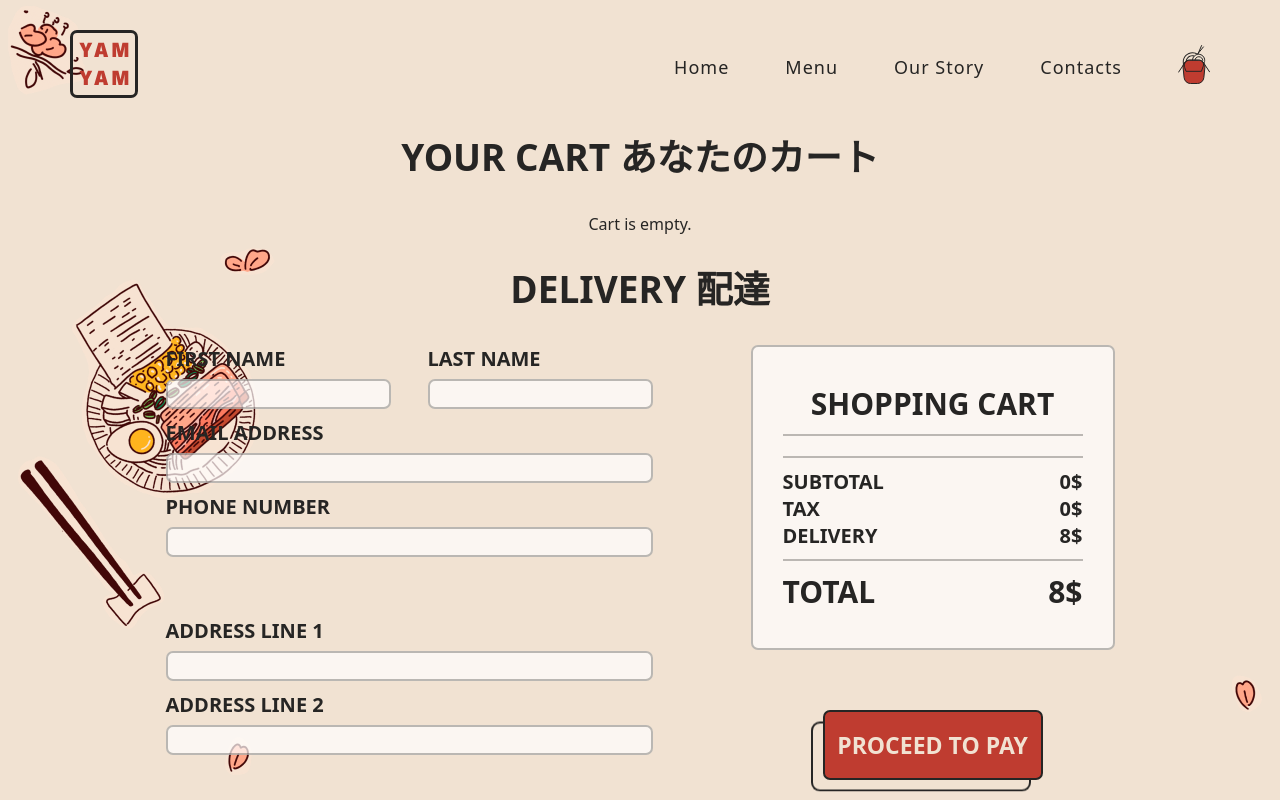
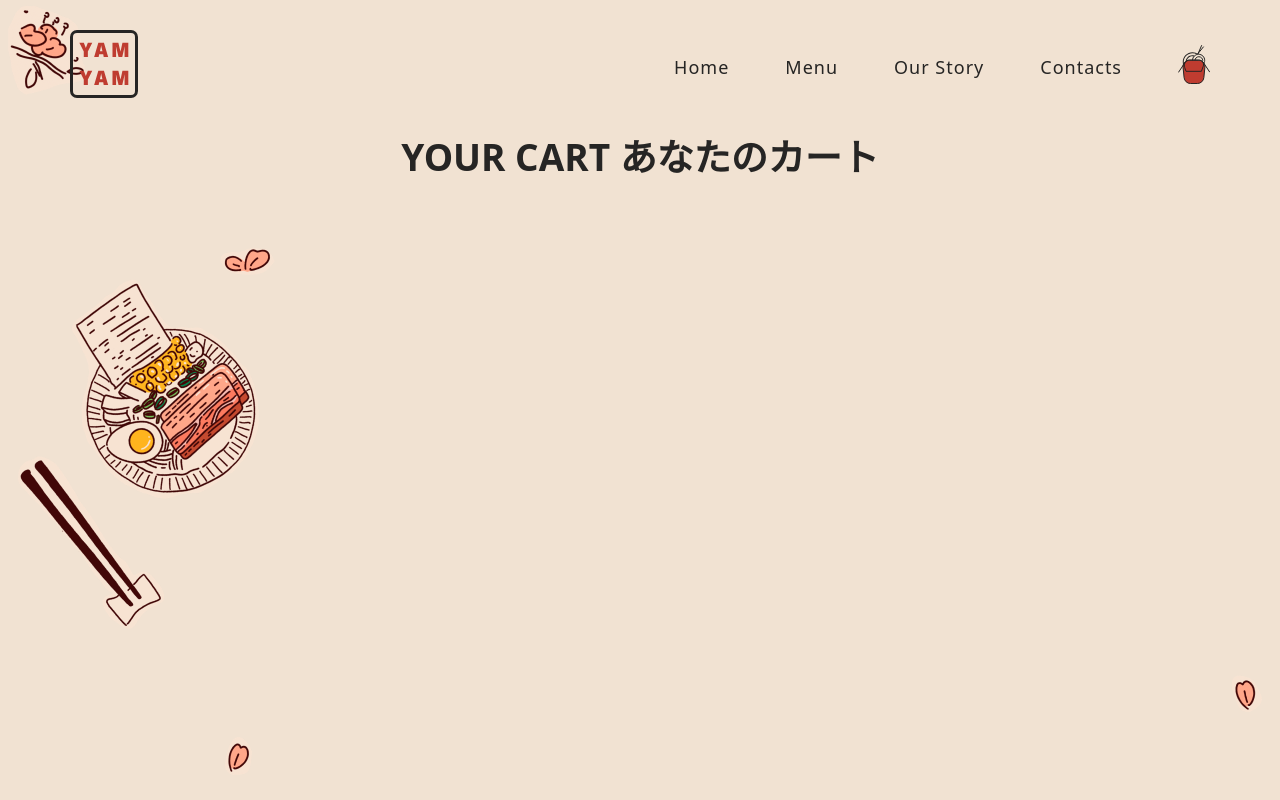
Before and after one commit to aarsaevv/yamyam, a Vue app: page /cart in a window 1280 px wide. Shown: the top 800 px of the page. Built offline with nearby package versions, Linux system fonts and the light colour scheme.

Commit message:
padding, data, empty cart

```diff
--- a/src/components/Cart.vue
+++ b/src/components/Cart.vue
@@ -4,10 +4,17 @@
 			<Navbar />
 			<div class="cart">
 				<h2>Your cart あなたのカート</h2>
-				<div class="cart-items">
+				<div
+					v-if="cartIsEmpty"
+					class="cart__empty">
+					Cart is empty.
+				</div>
+				<div
+					v-else
+					class="cart__items">
 					<CartItem
-						v-if="this.meals.length"
 						v-for="meal in meals"
+						:key="meal.id"
 						:mealName="meal.name"
 						:mealShortDescription="meal.description"
 						:mealPicture="meal.mealPicture"
@@ -19,10 +26,11 @@
 						:weightXL="meal.weightXL"
 						:mealType="meal.type"
 						:id="meal.id" />
-					<div v-else>Cart is empty.</div>
 				</div>
-				<h2>delivery 配達</h2>
-				<div class="delivery">
+				<h2 v-if="meals.length">delivery 配達</h2>
+				<div
+					v-if="meals.length"
+					class="delivery">
 					<DeliveryInfo />
 					<ShoppingCart :meals="meals" />
 				</div>
@@ -45,6 +53,11 @@
 				meals: [],
 			};
 		},
+		computed: {
+			cartIsEmpty() {
+				return localStorage.getItem("meals") === "[]";
+			},
+		},
 		mounted() {
 			this.getOrderedFromMenu();
 		},
@@ -62,6 +75,7 @@
 	.page-container {
 		background-image: url("../assets/background-cart-1920.png");
 		background-repeat: repeat;
+		min-height: 100vh;
 		height: 100%;
 	}
 
@@ -80,10 +94,14 @@
 		text-transform: uppercase;
 	}
 
-	.cart-items {
+	.cart__items {
 		display: flex;
 		align-items: center;
 		flex-direction: column;
+	}
+
+	.cart__empty {
+		text-align: center;
 	}
 
 	.delivery {
--- a/src/components/Menu.vue
+++ b/src/components/Menu.vue
@@ -29,6 +29,7 @@
 					<div
 						v-if="meals.length"
 						v-for="meal in meals"
+						:key="meal.id"
 						class="list__item item">
 						<MenuListItem
 							v-if="
@@ -131,7 +132,7 @@
 				meals: [],
 			};
 		},
-		mounted() {
+		created() {
 			this.getMealsFromDatabase();
 		},
 		methods: {
@@ -173,6 +174,7 @@
 		display: flex;
 		flex-wrap: wrap;
 		justify-content: center;
+		padding: 0 0 20px 0;
 	}
 
 	.active {
--- a/src/components/UI/MenuListItem.vue
+++ b/src/components/UI/MenuListItem.vue
@@ -64,13 +64,11 @@
 		methods: {
 			addMeal() {
 				this.isAddedToCart = !this.isAddedToCart;
-				let meals = [];
 				if (localStorage.getItem("meals")) {
-					meals = JSON.parse(localStorage.getItem("meals"));
+					this.meals = JSON.parse(localStorage.getItem("meals"));
 				}
-				meals.push({
+				this.meals.push({
 					id: this.id,
-					quantity: 0,
 					type: this.mealType,
 					name: this.mealName,
 					description: this.mealShortDescription,
@@ -81,18 +79,19 @@
 					weightXL: this.mealWeightXL,
 					priceXL: this.mealPriceXL,
 				});
-				localStorage.setItem("meals", JSON.stringify(meals));
+				localStorage.setItem("meals", JSON.stringify(this.meals));
 			},
 			removeMeal() {
 				this.isAddedToCart = !this.isAddedToCart;
 				let storageMeals = JSON.parse(localStorage.getItem("meals"));
-				let meals = storageMeals.filter((meal) => meal.id !== this.id);
-				localStorage.setItem("meals", JSON.stringify(meals));
+				this.meals = storageMeals.filter((meal) => meal.id !== this.id);
+				localStorage.setItem("meals", JSON.stringify(this.meals));
 			},
 		},
 		components: { AmountSelector },
 		data() {
 			return {
+				meals: [],
 				isAddedToCart: false,
 			};
 		},
--- a/src/components/UI/ShoppingCart.vue
+++ b/src/components/UI/ShoppingCart.vue
@@ -1,5 +1,4 @@
 <template>
-	<div>
 	<div class="delivery__check">
 		<div class="check">
 			<h3>Shopping cart</h3>
@@ -11,6 +10,7 @@
 			<div class="check__delivery delivery">
 				<div
 					v-for="meal in meals"
+					:key="meal.id"
 					class="delivery__item">
 					<h5>{{ meal.name }}</h5>
 					<h5>{{ meal.priceLG }}$</h5>
@@ -49,7 +49,6 @@
 		</div>
 		<div class="delivery__button">
 			<BigRedButton>PROCEED TO PAY</BigRedButton>
-			</div>
 		</div>
 	</div>
 </template>
```
Lines whose indentation alone changed are shown as unchanged.
